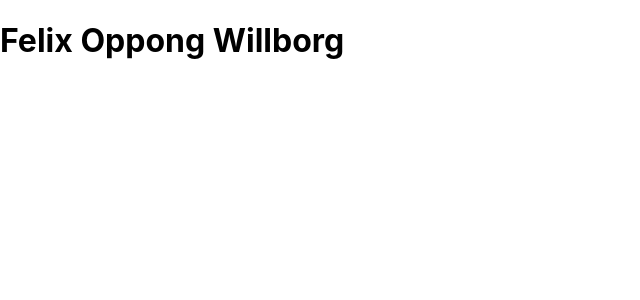
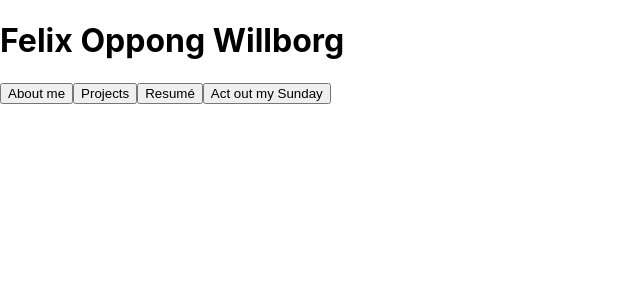
Before and after one commit to felixoppongwillborg/final_portfolio, a React (Create React App) app: page / in a window 1280 px wide. Shown: the top 300 px of the page, without its empty margins (0-640 px from the left). Built offline with nearby package versions, Linux system fonts and the light colour scheme.

Commit message:
change ids in cypress test, added buttons on interface. all test go green.

```diff
--- a/src/Home.jsx
+++ b/src/Home.jsx
@@ -4,6 +4,10 @@ const Home = () => {
   return (
     <div>
       <h1 id="title">Felix Oppong Willborg</h1>
+      <button id="aboutMeBtn">About me</button>
+      <button id="projectsBtn">Projects</button>
+      <button id="cvBtn">Resumé</button>
+      <button id="mySundayBtn">Act out my Sunday</button>
     </div>
   )
 }
```
Also changed, not shown: 1 other file (tests, documents, lock files or other folders).
